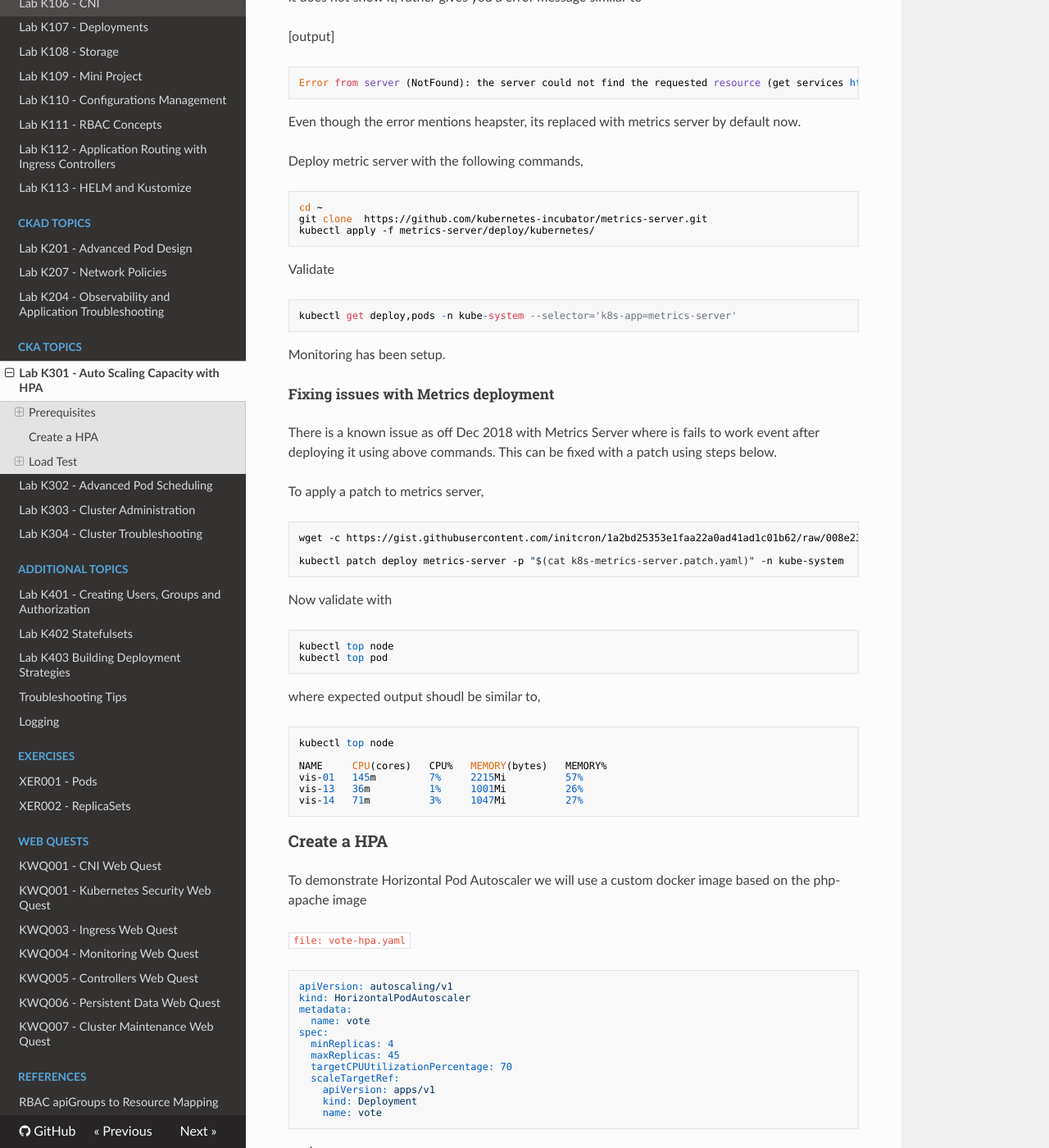
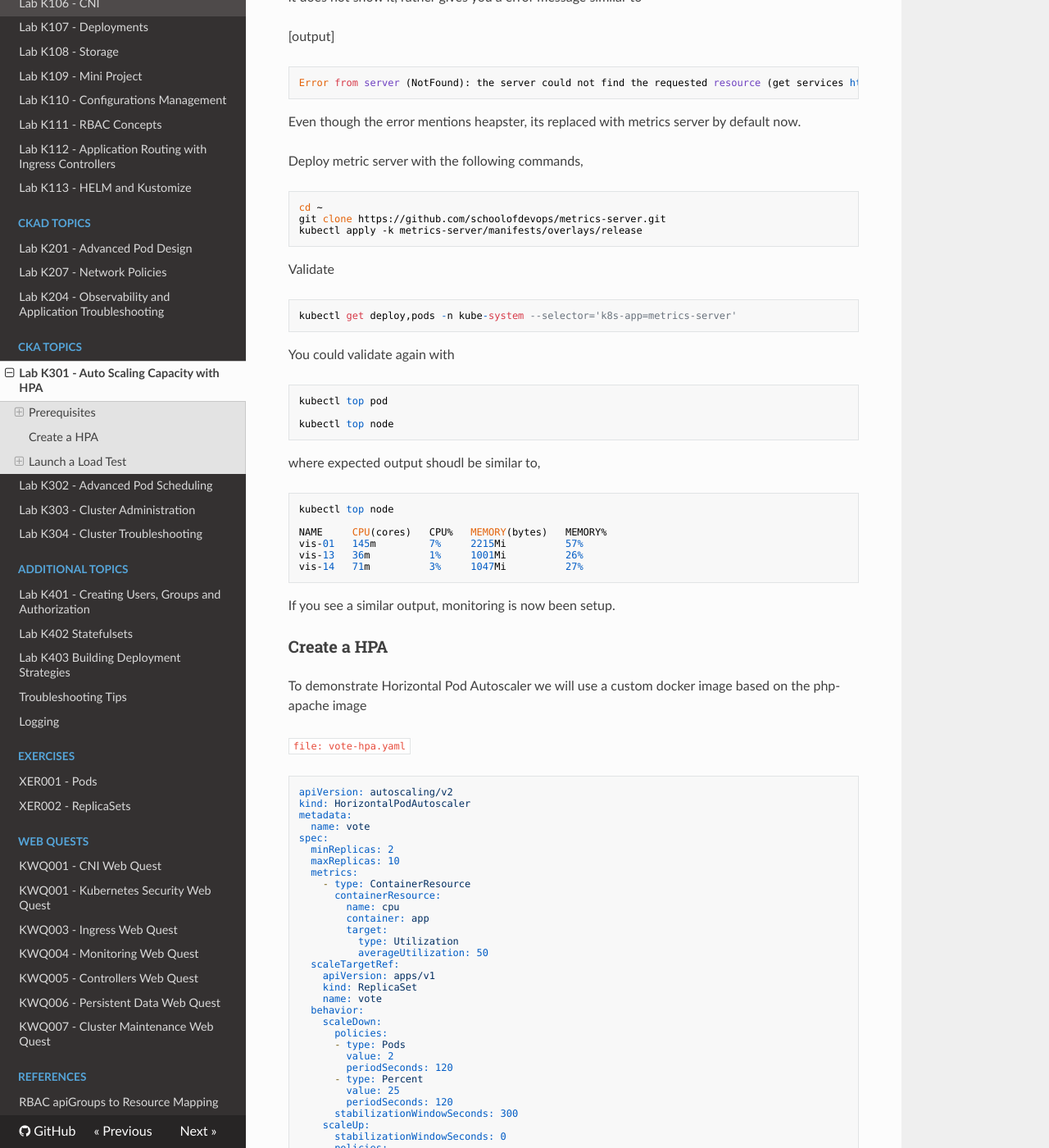
Before and after one commit to schoolofdevops/kubernetes-labguide, an MkDocs documentation site: the page built from chapters/10_kubernetes_autoscaling.md, in a window 1280 px wide and 1400 px high, scrolled down 958 px. Shown: the whole window at 82% size. Built offline with MkDocs 1.6.1, drawn with Linux system fonts in a browser that asks for light colours; nearby versions of some CDN libraries; some of the changed text lies outside the part shown.

Commit message:
autoscaling lab updates + storage lab

````diff
--- a/chapters/10_kubernetes_autoscaling.md
+++ b/chapters/10_kubernetes_autoscaling.md
@@ -34,8 +34,8 @@ Deploy  metric server with the following commands,
 
 ```
 cd ~
-git clone  https://github.com/kubernetes-incubator/metrics-server.git
-kubectl apply -f metrics-server/deploy/kubernetes/
+git clone https://github.com/schoolofdevops/metrics-server.git
+kubectl apply -k metrics-server/manifests/overlays/release
 ```
 
 Validate
@@ -43,27 +43,16 @@ Validate
 kubectl get deploy,pods -n kube-system --selector='k8s-app=metrics-server'
 ```
 
-Monitoring has been setup.
-
-##### Fixing issues with Metrics deployment
-
-There is a known issue as off Dec 2018 with Metrics Server where is fails to work event after deploying it using above commands. This can be fixed with a patch using steps below.
 
 
-To apply a patch to metrics server,
+You could validate again with
 
 ```
-wget -c https://gist.githubusercontent.com/initcron/1a2bd25353e1faa22a0ad41ad1c01b62/raw/008e23f9fbf4d7e2cf79df1dd008de2f1db62a10/k8s-metrics-server.patch.yaml
+kubectl top pod
 
-kubectl patch deploy metrics-server -p "$(cat k8s-metrics-server.patch.yaml)" -n kube-system
+kubectl top node
 ```
 
-Now validate with
-
-```
-kubectl top node
-kubectl top pod
-```
 
 where expected output shoudl be similar to,
 
@@ -75,7 +64,7 @@ vis-01   145m         7%     2215Mi          57%
 vis-13   36m          1%     1001Mi          26%
 vis-14   71m          3%     1047Mi          27%
 ```
-
+If you see a similar output, monitoring is now been setup.
 
 
 ### Create a HPA
@@ -86,19 +75,47 @@ To demonstrate Horizontal Pod Autoscaler we will use a custom docker image based
 
 
 ```
-apiVersion: autoscaling/v1
+apiVersion: autoscaling/v2
 kind: HorizontalPodAutoscaler
 metadata:
   name: vote
 spec:
-  minReplicas: 4
-  maxReplicas: 45
-  targetCPUUtilizationPercentage: 70
+  minReplicas: 2
+  maxReplicas: 10
+  metrics:
+    - type: ContainerResource
+      containerResource:
+        name: cpu
+        container: app
+        target:
+          type: Utilization
+          averageUtilization: 50
   scaleTargetRef:
     apiVersion: apps/v1
-    kind: Deployment
+    kind: ReplicaSet
     name: vote
+  behavior:
+    scaleDown:
+      policies:
+      - type: Pods
+        value: 2
+        periodSeconds: 120
+      - type: Percent
+        value: 25
+        periodSeconds: 120
+      stabilizationWindowSeconds: 300
+    scaleUp:
+      stabilizationWindowSeconds: 0
+      policies:
+      - type: Percent
+        value: 100
+        periodSeconds: 15
+      - type: Pods
+        value: 2
+        periodSeconds: 15
+      selectPolicy: Max
 ```
+Source: [You could get this code from here.](https://gist.github.com/initcron/fe34915fd222583e3170f4f88fc1054f)
 
 apply
 
@@ -122,8 +139,26 @@ If you have a monitoring system such as grafana, you could also view the graphs
 
 ![Monitoring Deployments with grafana](images/hpa-01.png)
 
+You could start watching in a dedicated window using the following command
 
-###  Load Test
+
+
+###  Launch a Load Test
+
+Create a Service to receive the traffic
+
+```
+cd k8s-code/projects/instavote/dev
+kubectl apply -f vote-svc.yaml
+```
+
+Prepare to monitor the autoscaling by opening a new window connected to your cluster and by launching,
+
+```
+watch 'kubectl get hpa,all ; kubectl describe hpa vote'
+```
+
+Create a Load Test Job as,
 
 `file: loadtest-job.yaml`
 
@@ -138,24 +173,18 @@ spec:
       containers:
       - name: siege
         image: schoolofdevops/loadtest:v1
-        command: ["siege",  "--concurrent=5", "--benchmark", "--time=6m", "http://vote"]
+        command: ["siege",  "--concurrent=1", "--benchmark", "--time=6m", "http://vote"]
       restartPolicy: Never
   backoffLimit: 4
 ```
 
-And launch the loadtest
+and launch it as
 
 ```
 kubectl apply -f loadtest-job.yaml
 ```
 
-To monitor while the load test is running ,
-
-```
-watch kubectl top pods
-
-```
-
+This will launch a one off Job which would run for approaximately 6 minutes.
 
 To get information about the job
 
@@ -206,7 +235,6 @@ You can disable this annoying message by editing
 the .siegerc file in your home directory; change
 the directive 'show-logfile' to false.
 ```
-
 Now check the job status again,
 
 ```
@@ -216,12 +244,12 @@ vote-loadtest   1         1            10m
 
 ```
 
-  * Keep monitoring for the load on the pod as the job progresses.
-  * Keep a watch from grafana as well to see the resource utilisation for vote deployment.
-  * You should see hpa in action as it scales out/in the  vote deployment with the increasing/decreasing load.
+While it is running,
 
 
-  ![Monitoring Deployments with grafana](images/hpa-02.png)
+
+  * Keep monitoring for the load on the pod as the job progresses.
+  * You should see hpa in action as it scales out/in the  vote deployment with the increasing/decreasing load.
 
 
 ##### Summary
````
Also changed, not shown: other parts of chapters/10_kubernetes_autoscaling.md (+1 -1 lines), chapters/kubernetes-dynamic-storage-provisioning.md (+8 -56 lines).
